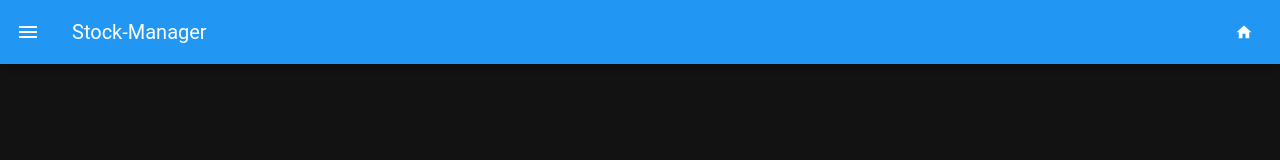
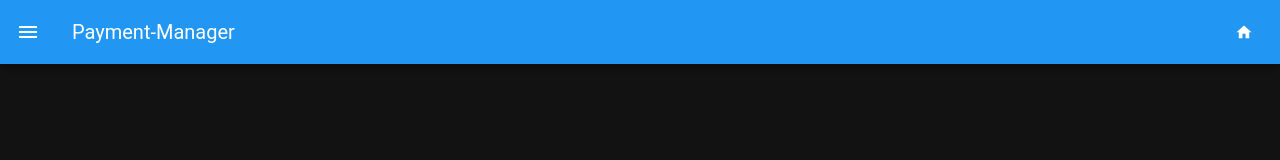
Before and after one commit to HiromuSaito/payment-manager-front, a Vue app: page / in a window 1280 px wide. Shown: the top 160 px of the page. Built offline with nearby package versions, Linux system fonts and the light colour scheme.

Commit message:
fix:「stock-manager」→「payment-manager」に変更

```diff
--- a/package.json
+++ b/package.json
@@ -1,5 +1,5 @@
 {
-  "name": "stock-manager-front",
+  "name": "payment-manager-front",
   "version": "0.0.0",
   "scripts": {
     "dev": "vite",
--- a/src/App.vue
+++ b/src/App.vue
@@ -1,7 +1,7 @@
 <template>
   <v-app>
     <v-app-bar color="primary">
-      <v-app-bar-title> Stock-Manager </v-app-bar-title>
+      <v-app-bar-title> Payment-Manager </v-app-bar-title>
       <v-btn>
         <v-icon> mdi-home </v-icon>
       </v-btn>
```
Also changed, not shown: 1 other file (tests, documents, lock files or other folders).
